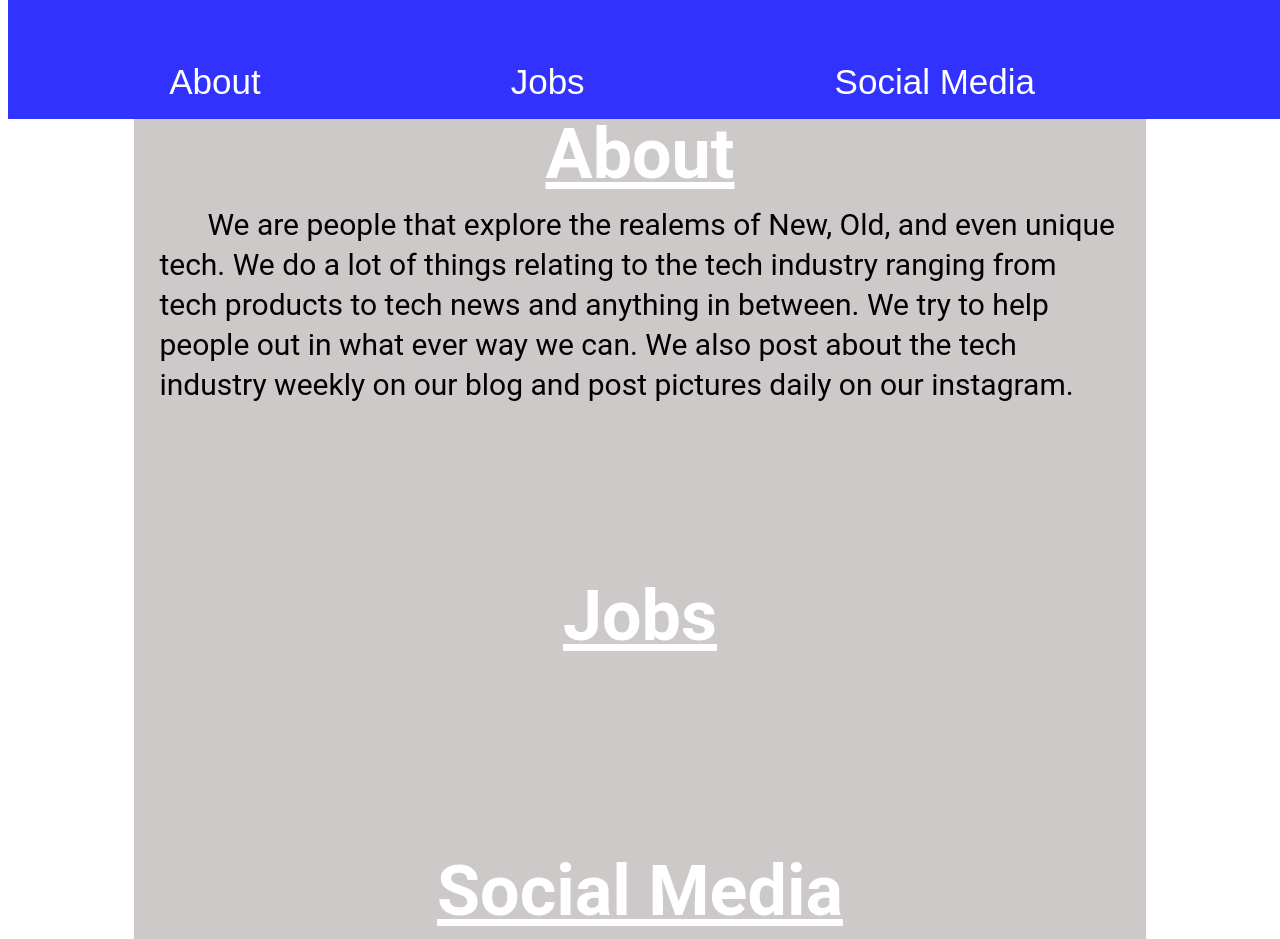
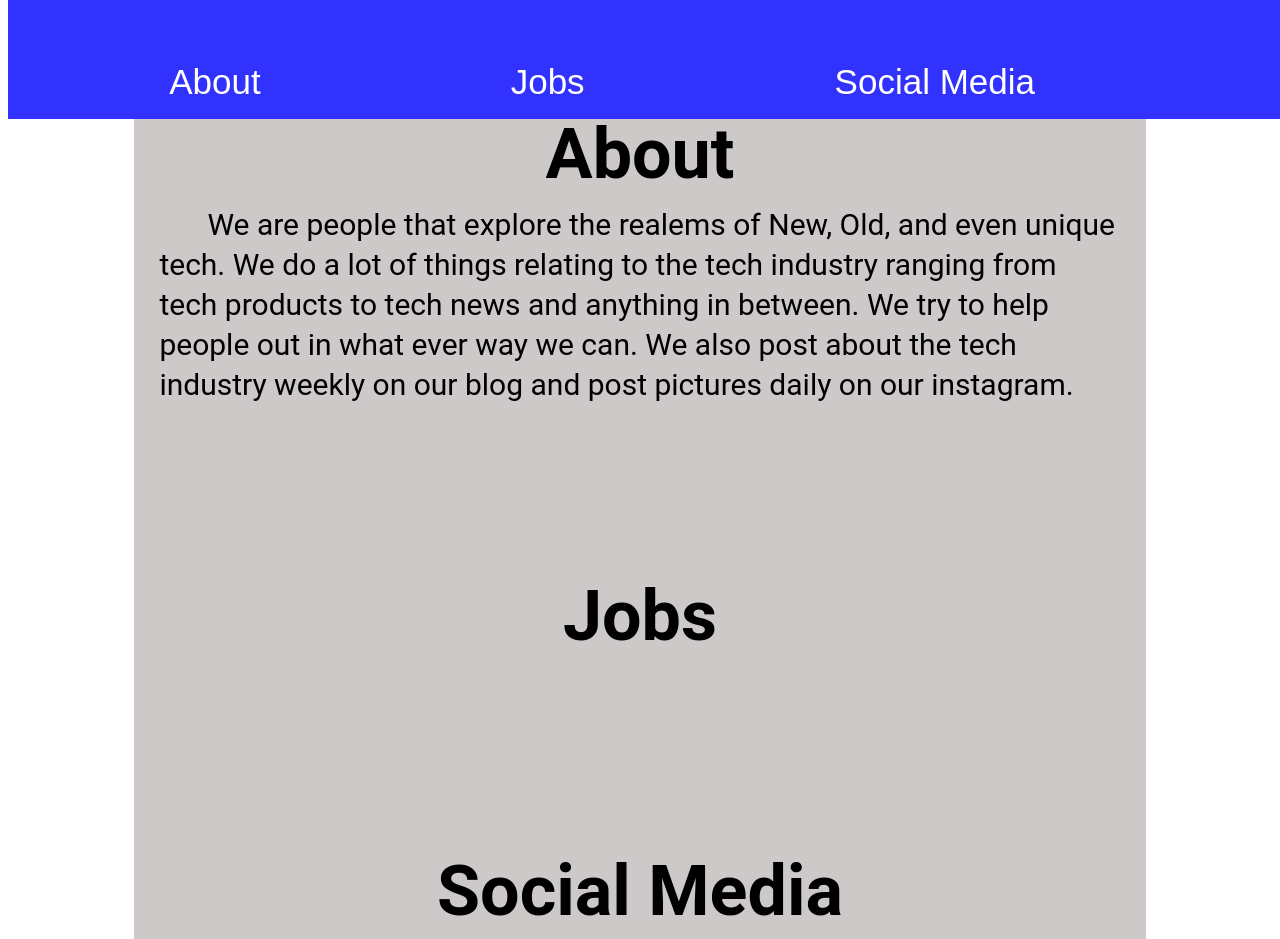
Before and after one commit to JoshuaVink/NevechWorld, a plain HTML site: page index.html in a window 1280 px wide. Shown: the part 93-1032 px from the top of the page. Drawn offline with Linux system fonts and the light colour scheme; grey boxes are pictures that could not be loaded.

Commit message:
fixed paragraph headers

```diff
--- a/index.html
+++ b/index.html
@@ -31,13 +31,13 @@
             </header>
          <main>
              <article class="container">
-              <h2 id="About"><a href="#About">About</a></h2>
+              <h2 id="About">About</h2>
                 <p class="Aboutp">
                   We are people that explore the realems of New, Old, and even unique tech. We do a lot of things relating to the tech industry ranging from tech products to tech news and anything in between. We try to help people out in what ever way we can. We also post about the tech industry weekly on our blog and post pictures daily on our instagram.
                 </p>
-                <h3 id="Jobs"><a href="#Jobs">Jobs</a></h3>
+                <h3 id="Jobs">Jobs</h3>
                 <p></p>
-                <h4 id="SocialMedia"><a href="#SocialMedia">Social Media</a></h4>
+                <h4 id="SocialMedia">Social Media</h4>
                 <a href="https://twitter.com/NevechWorld"><img class="Twitter" src="https://live.staticflickr.com/5782/24045211476_2f3cd414ea_b.jpg" alt="Twitter" style="width: 90px; height: 90px; object-fit: cover;"></a>
                 <a href="https://www.instagram.com/nevechworld/"><img class="Instagram" src="https://upload.wikimedia.org/wikipedia/commons/thumb/e/e7/Instagram_logo_2016.svg/600px-Instagram_logo_2016.svg.png" alt="Instagram" style="width: 90px; height: 90px; object-fit: cover;"></a>
                 <a href="nevech.world/discord"><img class="Discord" src="https://media.discordapp.net/attachments/435948527097610240/570783980400541696/image0.jpg?width=600&height=600" alt="Discord" style="width: 90px; height: 90px; object-fit: cover;"></a>
```
